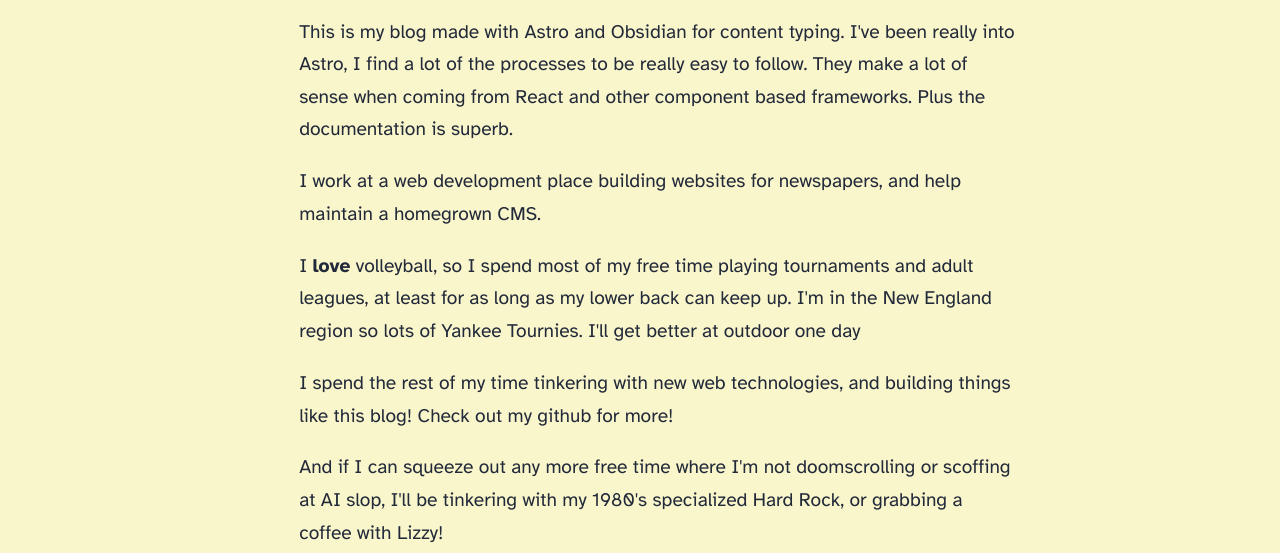
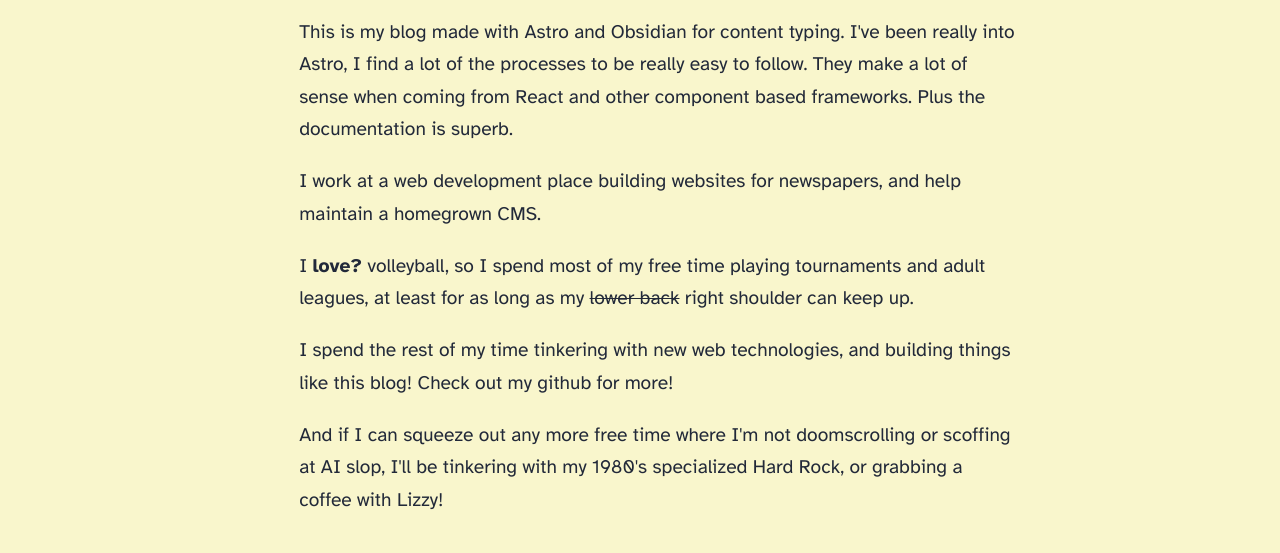
Before and after one commit to TereseMihalcin/a-new-me, an Astro site: page /about in a window 1280 px wide. Shown: the part 544-1097 px from the top of the page. Built offline with nearby package versions, Linux system fonts and the light colour scheme; Astro itself is replaced by a stand-in of ours.

Commit message:
dependencies (hope it's all okay) and about changes

```diff
--- a/src/pages/about.astro
+++ b/src/pages/about.astro
@@ -12,7 +12,7 @@ import Layout from '../layouts/BlogPost.astro';
 <p>Hi I'm Terese.</p>
 <p>This is my blog made with Astro and Obsidian for content typing. I've been really into Astro, I find a lot of the processes to be really easy to follow. They make a lot of sense when coming from React and other component based frameworks. Plus the documentation is superb.</p>
 <p>I work at a web development place building websites for newspapers, and help maintain a homegrown CMS.</p>
-<p>I <strong>love</strong> volleyball, so I spend most of my free time playing tournaments and adult leagues, at least for as long as my lower back can keep up. I'm in the New England region so lots of Yankee Tournies. I'll get better at outdoor one day</p>
+<p>I <strong>love?</strong> volleyball, so I spend most of my free time playing tournaments and adult leagues, at least for as long as my <s>lower back</s> right shoulder can keep up.</p>
 <p>I spend the rest of my time tinkering with new web technologies, and building things like this blog! Check out my github for more!</p>
 <p>And if I can squeeze out any more free time where I'm not doomscrolling or scoffing at AI slop, I'll be tinkering with my 1980's specialized Hard Rock, or grabbing a coffee with Lizzy!</p>
 </Layout>
```
Also changed, not shown: 1 other file.
